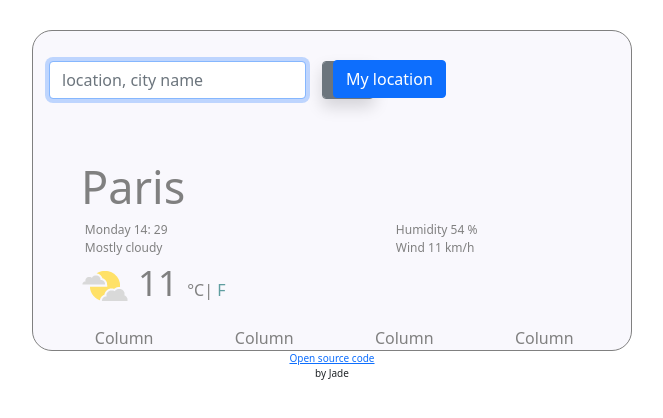
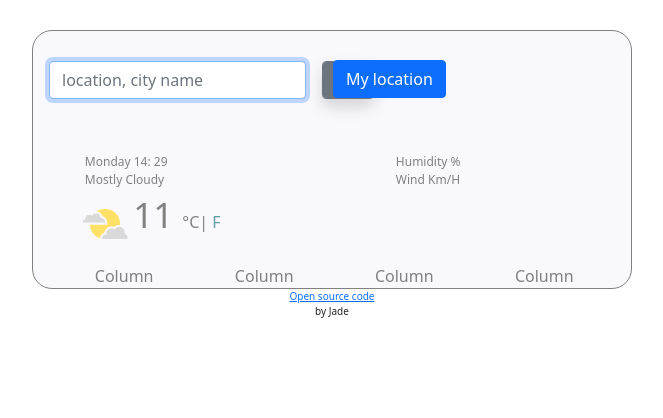
Before and after one commit to Jadeec/Weather-app, a plain HTML site: page index.html in a window 1280 px wide. Shown: the whole page, without its empty margins (308-971 px from the left). Drawn offline with nearby package versions, Linux system fonts and the light colour scheme.

Commit message:
updated the weather icon

```diff
--- a/index.html
+++ b/index.html
@@ -40,23 +40,23 @@
          <div class="main ">
 
               <div class="row">
-                  <div class="col sm-6 ml-3 cityName"> <span id="city"> Paris </span>  </div>
+                  <div class="col sm-6 ml-3 cityName"> <span id="city">  </span>  </div>
 
                 </div>
 
 
                 <div class="row justify-content-around date">
                     <div class="col-sm-4 "> <span id="day"> tuesday </span> <span id="hour"> 17 </span>: <span id= minutes >40 </span> </div>
-                    <div class="col-sm-4 ">Humidity <span id="humidity"> 54 </span> % </div>
+                    <div class="col-sm-4 ">Humidity <span id="humidity"> </span> % </div>
                 </div>
 
                 <div class="row justify-content-around weatherDescription">
                     <div class="col-sm-4"> <span id="weatherDescription"> Mostly cloudy</span></div>
-                    <div class="col-sm-4"> Wind  <span id="wind"> 11 </span> km/h </div>
+                    <div class="col-sm-4"> Wind  <span id="wind">  </span> km/h </div>
                 </div>
 
                 <div class="row ">
-                    <div class="col-sm-6 ml-3 preciseUnit"> <span id="temperature"> <img src="src/partly_cloudy.png"> 11 </span>  <span id="preciseUnit"> °C|<a href="#" id= "unitLink"> F </a></span> </div>
+                    <div class="col-sm-6 preciseUnit"> <img  id="icon" src="src/partly_cloudy.png"> <span id="temperature"> 11  </span> <span id="preciseUnit"> °C|<a href="#" id= "unitLink"> F </a></span> </div>
                 </div>
 
 
--- a/src/index.js
+++ b/src/index.js
@@ -44,11 +44,16 @@ let apiUrl = `https://api.openweathermap.org/data/2.5/weather?q=${city}&appid=${
 axios.get(apiUrl).then(getTemperature);
 
 function getTemperature (response) {
+  console.log(response.data);
   let locationTemperature = response.data.main.temp;
   document.getElementById('temperature').innerHTML = Math.round(locationTemperature);
   let humidity = document.getElementById("humidity").innerHTML = response.data.main.humidity;
   let windSpeed = document.getElementById("wind").innerHTML =Math.round(1.852 * response.data.wind.speed);
   let weatherDescription = document.getElementById("weatherDescription").innerHTML= response.data.weather[0].description;
+  let iconElement = document.querySelector("#icon");
+
+  iconElement.setAttribute( "src",
+  `http://openweathermap.org/img/wn/${response.data.weather[0].icon}@2x.png`);
 }
 
 }
@@ -88,7 +93,7 @@ function findLocation (event) {
 let locationButton = document.getElementById("locationButton");
 locationButton.addEventListener("click", findLocation);
 
-function forcastTemp (event){
+/*function forcastTemp (event){
   event.preventDefault();
   let input = document.getElementById('inputPassword6')
   let city = input.value;
--- a/src/style.css
+++ b/src/style.css
@@ -36,6 +36,7 @@ body {
 }
 .date, .weatherDescription {
     font-size: 12px;
+    text-transform: capitalize;
 }
 
 #city {
```
